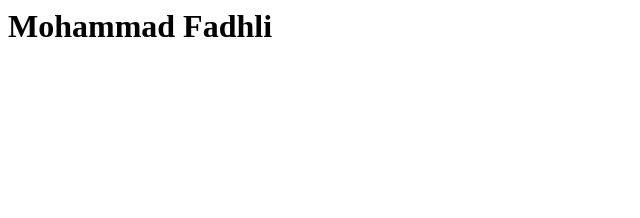
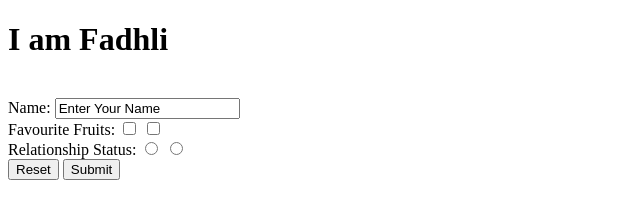
Before and after one commit to mohammadfadhli/mohammadfadhli.github.io, a plain HTML site: page index.html in a window 1280 px wide. Shown: the whole page, without its empty margins (0-640 px from the left). Drawn offline with Linux system fonts and the light colour scheme.

Commit message:
Update index.html

```diff
--- a/index.html
+++ b/index.html
@@ -1 +1,21 @@
-<h1>Mohammad Fadhli</h1>
+<!DOCTYPE html>
+<html>
+    <head>
+    </head>
+    <body>
+        <h1>I am Fadhli</h1>
+        <form method=post>
+            <br/>
+            Name: <input type="text" value="Enter Your Name" name="name"/>
+            <br/>
+            Favourite Fruits: <input type="checkbox" name="apple" value="Apple">
+            <input type="checkbox" name="orange" value="Orange">
+            <br/>
+            Relationship Status: <input type="radio" name="single" value="Single">
+            <input type="radio" name="single" value="Single">
+            </br/>
+            <input type="reset" name="reset" value="Reset"/>
+            <input type="submit" name="submitquery" value="Submit"/>
+        </form>
+    </body>
+</html>
```
